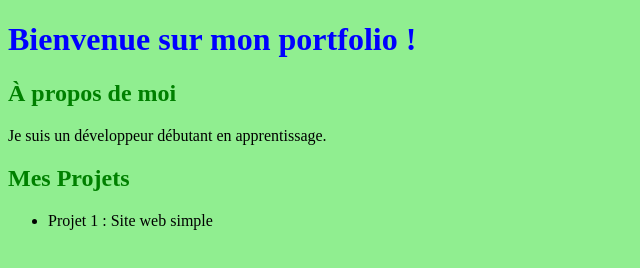
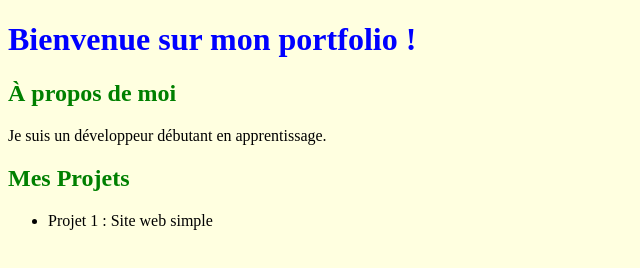
Before and after one commit to hichambouabibsa/mon-portfolio, a plain HTML site: page index.html in a window 1280 px wide. Shown: the whole page, without its empty margins (0-640 px from the left). Drawn offline with Linux system fonts and the light colour scheme.

Commit message:
Changement de background en lightyellow

```diff
--- a/styles.css
+++ b/styles.css
@@ -1,5 +1,6 @@
 body {
-    background-color: lightgreen;
+   background-color: lightyellow;
+
 }
 
 h1 {
```
